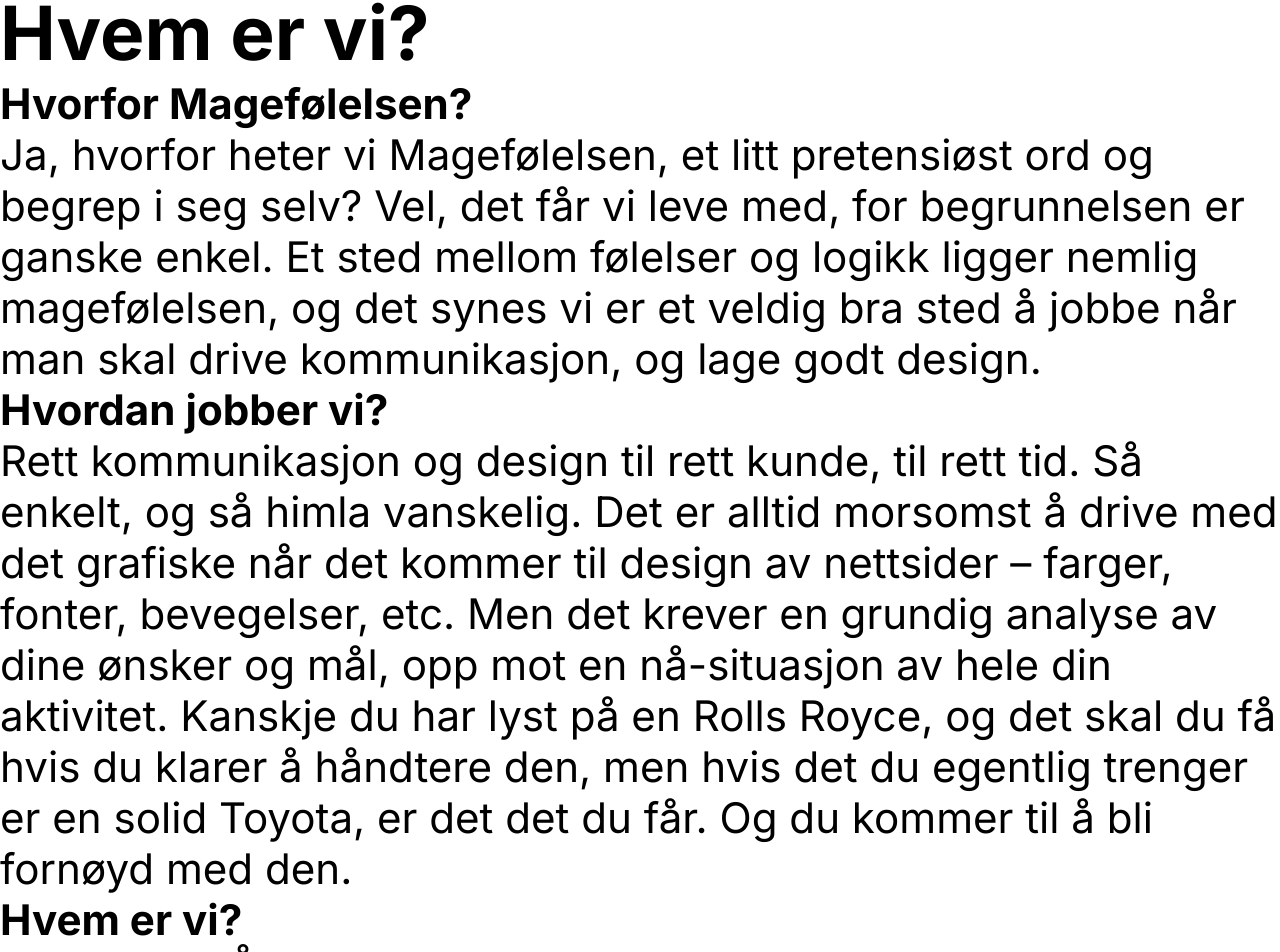
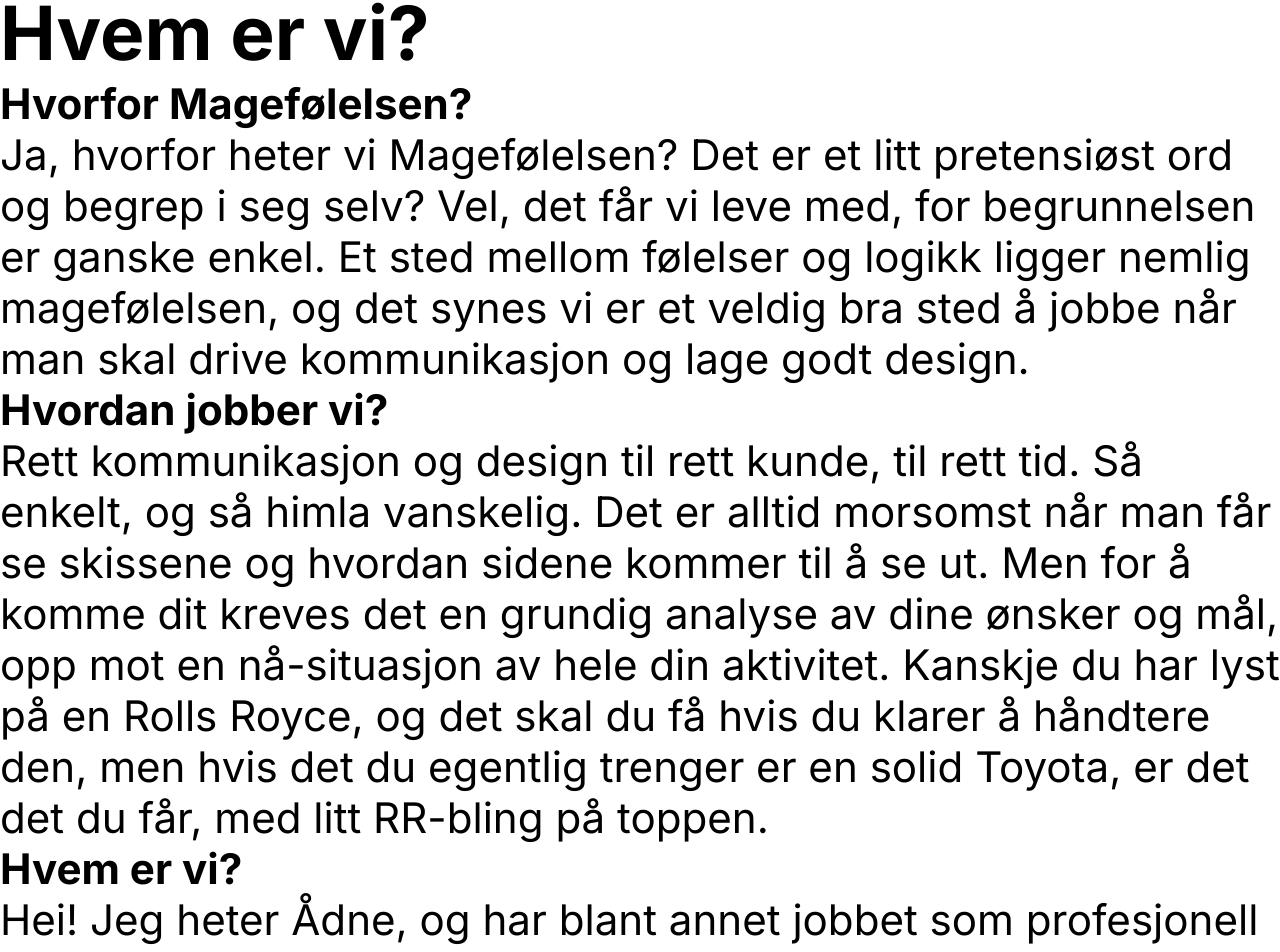
Before and after one commit to AMarlonG/magefolelsen, a Next.js app: page /om-magefolelsen in a window 1280 px wide. Shown: the part 353-1305 px from the top of the page. Built offline with nearby package versions, Linux system fonts and the light colour scheme.

Commit message:
Finished content work for today

```diff
--- a/app/om-magefolelsen/page.tsx
+++ b/app/om-magefolelsen/page.tsx
@@ -9,30 +9,30 @@ export default function AboutPage() {
         <section>
           <h3>Hvorfor Magefølelsen?</h3>
           <p>
-            Ja, hvorfor heter vi Magefølelsen, et litt pretensiøst ord og begrep
-            i seg selv? Vel, det får vi leve med, for begrunnelsen er ganske
-            enkel. Et sted mellom følelser og logikk ligger nemlig magefølelsen,
-            og det synes vi er et veldig bra sted å jobbe når man skal drive
-            kommunikasjon, og lage godt design.
+            Ja, hvorfor heter vi Magefølelsen? Det er et litt pretensiøst ord og
+            begrep i seg selv? Vel, det får vi leve med, for begrunnelsen er
+            ganske enkel. Et sted mellom følelser og logikk ligger nemlig
+            magefølelsen, og det synes vi er et veldig bra sted å jobbe når man
+            skal drive kommunikasjon og lage godt design.
           </p>
         </section>
         <section>
           <h3>Hvordan jobber vi?</h3>
           <p>
             Rett kommunikasjon og design til rett kunde, til rett tid. Så
-            enkelt, og så himla vanskelig. Det er alltid morsomst å drive med
-            det grafiske når det kommer til design av nettsider – farger,
-            fonter, bevegelser, etc. Men det krever en grundig analyse av dine
-            ønsker og mål, opp mot en nå-situasjon av hele din aktivitet.
-            Kanskje du har lyst på en Rolls Royce, og det skal du få hvis du
-            klarer å håndtere den, men hvis det du egentlig trenger er en solid
-            Toyota, er det det du får. Og du kommer til å bli fornøyd med den.
+            enkelt, og så himla vanskelig. Det er alltid morsomst når man får se
+            skissene og hvordan sidene kommer til å se ut. Men for å komme dit
+            kreves det en grundig analyse av dine ønsker og mål, opp mot en
+            nå-situasjon av hele din aktivitet. Kanskje du har lyst på en Rolls
+            Royce, og det skal du få hvis du klarer å håndtere den, men hvis det
+            du egentlig trenger er en solid Toyota, er det det du får, med litt
+            RR-bling på toppen.
           </p>
         </section>
         <section>
           <h3>Hvem er vi?</h3>
           <p>
-            Hei! Jeg er Ådne, og jeg har blant annet jobbet som profesjonell
+            Hei! Jeg heter Ådne, og har blant annet jobbet som profesjonell
             danser i Storbritannia, salgsleder i Aftenposten, fagkonsulent i
             Olympiatoppen, Nav-konsulent, og kommunikasjonsrådgiver. Nå har jeg
             pisket meg selv til å bli utvikler, og jobber med ulike designere og
```
